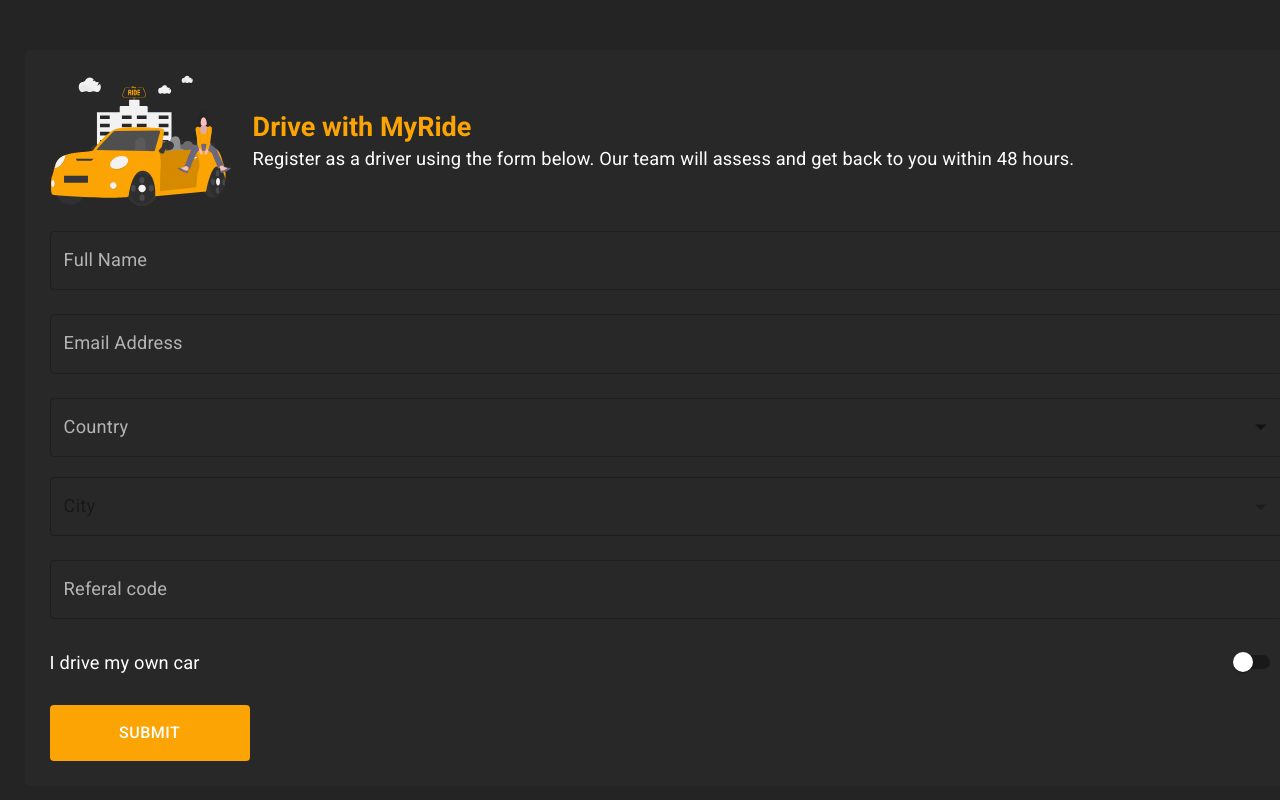
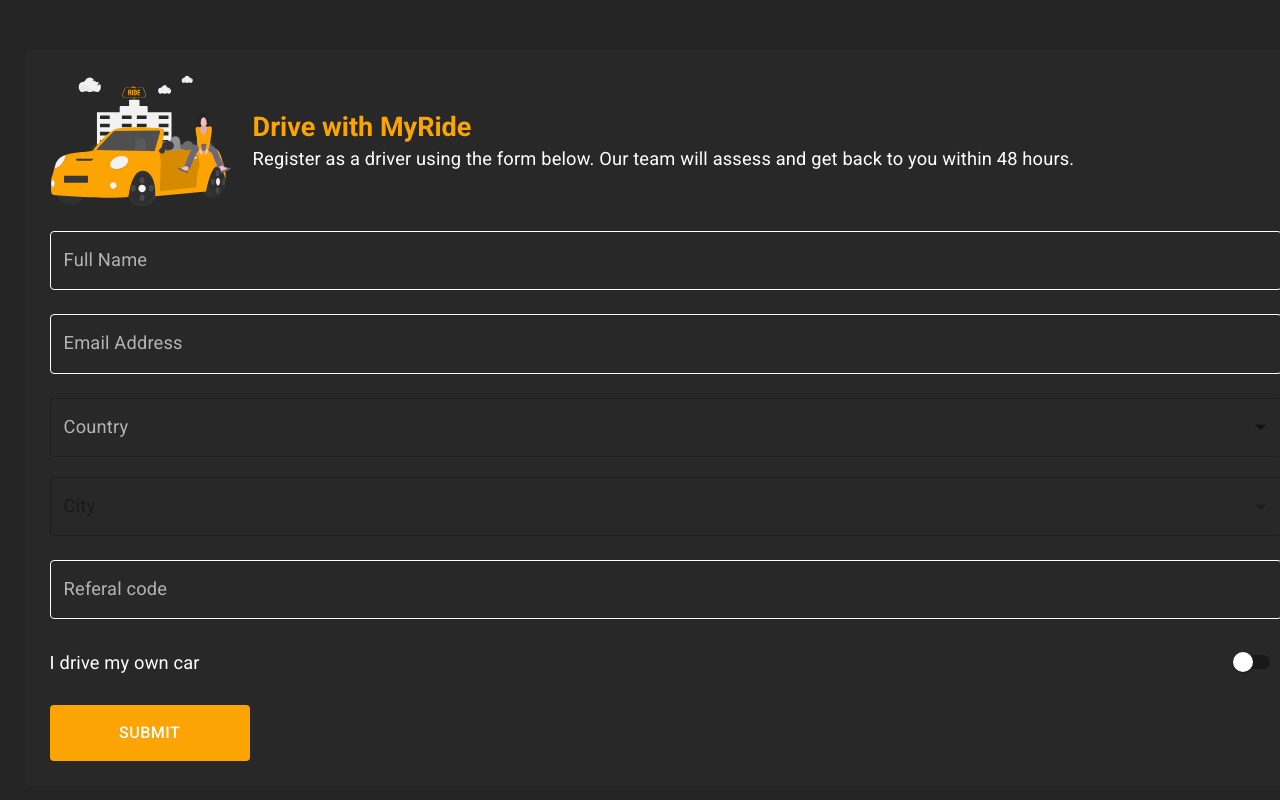
Before and after one commit to marcorezon/Compass-PB---Projeto-3, a React (Vite) app: page /home in a window 1280 px wide. Shown: the part 1792-2592 px from the top of the page. Built offline with nearby package versions, Linux system fonts and the light colour scheme.

Commit message:
Added colorful TextField custom component

```diff
--- a/src/shared/Themes/standardTheme.ts
+++ b/src/shared/Themes/standardTheme.ts
@@ -52,5 +52,19 @@
             fontWeight: 700,
             color: "#FBA403"
         }
-    }
+    },
+    components: {
+        MuiTextField: {
+          styleOverrides: {
+            root: {
+              '--TextField-brandBorderColor': '#FFFFFF',
+              '--TextField-brandBorderHoverColor': '#FFFFFF',
+              '--TextField-brandBorderFocusedColor': '#FFFFFF',
+              '& label.Mui-focused': {
+                color: '#FFFFFF',
+              },
+            },
+          },
+        },
+    },
   });
--- a/src/shared/components/customComponents.tsx
+++ b/src/shared/components/customComponents.tsx
@@ -1,4 +1,4 @@
-import { Box, Button, styled } from "@mui/material";
+import { Box, Button, styled, TextField } from "@mui/material";
 
 export const InlineContainer = styled(Box)({
     display: 'flex',
@@ -34,3 +34,20 @@
     height: '56px',
     width: '100%',
 });
+
+export const CustomTextField = styled(TextField) ({
+    border: '1px',
+
+    // (Note: space or no space after `&` matters. See SASS "parent selector".)
+    '& .MuiOutlinedInput-root': {  // - The Input-root, inside the TextField-root
+        '& fieldset': {            // - The <fieldset> inside the Input-root
+            borderColor: '#fff',   // - Set the Input border
+        },
+        '&:hover fieldset': {
+            borderColor: 'secondary.main', // - Set the Input border when parent has :hover
+        },
+        '&.Mui-focused fieldset': { // - Set the Input border when parent is focused
+            borderColor: 'secondary.main',
+        },
+    },
+})
--- a/src/shared/components/getARide.tsx
+++ b/src/shared/components/getARide.tsx
@@ -1,4 +1,4 @@
-import { InlineContainer, ColumnContainer, Img, Span, CustomButton } from "./customComponents";
+import { InlineContainer, ColumnContainer, Img, Span, CustomButton, CustomTextField } from "./customComponents";
 import { Box, TextField, Typography } from "@mui/material";
 
 import Magnifier from "./../../../public/magnifier.svg";
@@ -25,9 +25,9 @@
                             Find a ride now
                         </Typography>
 
-                        <TextField name='pickup' required label='Your Pickup' placeholder='' InputLabelProps={{shrink: true}}/>
+                        <CustomTextField name='pickup' label='Your Pickup' InputLabelProps={{shrink: true}}/>
 
-                        <TextField name='destination' label='Your Destination' color="primary" focused/>
+                        <CustomTextField name='destination' label='Your Destination' />
 
                         <CustomButton startIcon={<Img src={Magnifier} alt="Magnifier"/>} sx={{maxWidth: '544px', bgcolor: 'secondary.main'}}>Find a Driver</CustomButton>
                     </ColumnContainer>
--- a/src/shared/components/register.tsx
+++ b/src/shared/components/register.tsx
@@ -1,5 +1,5 @@
 import { FormControl, FormControlLabel, FormLabel, Radio, RadioGroup, Switch, TextField, Typography } from "@mui/material";
-import { InlineContainer, ColumnContainer, Img, CustomButton} from "./customComponents";
+import { InlineContainer, ColumnContainer, Img, CustomButton, CustomTextField} from "./customComponents";
 import { FormattedSelect } from "./FormattedSelect";
 import { useState } from "react";
 
@@ -57,21 +57,16 @@
                 </ColumnContainer>
             </InlineContainer>
 
-            <TextField
-                name="name"
-                label="Full Name"
-            />
-            <TextField
-                name="email"
-                label="Email Address"
-            />
+            <CustomTextField name="name"
+                label="Full Name"/>
+
+            <CustomTextField name="email"
+                label="Email Address"/>
 
             <FormattedSelect />
 
-            <TextField
-                name="referal code"
-                label="Referal code"
-            />
+            <CustomTextField name="referal code"
+                label="Referal code"/>
 
             <InlineContainer alignItems= 'center' justifyContent ='space-between'>
                 <Typography component="p" sx={{color: '#fff', textAlign: 'start'}}>
```
Also changed, not shown: src/shared/components/FomatedButton.tsx (deleted, +0 -17 lines).
